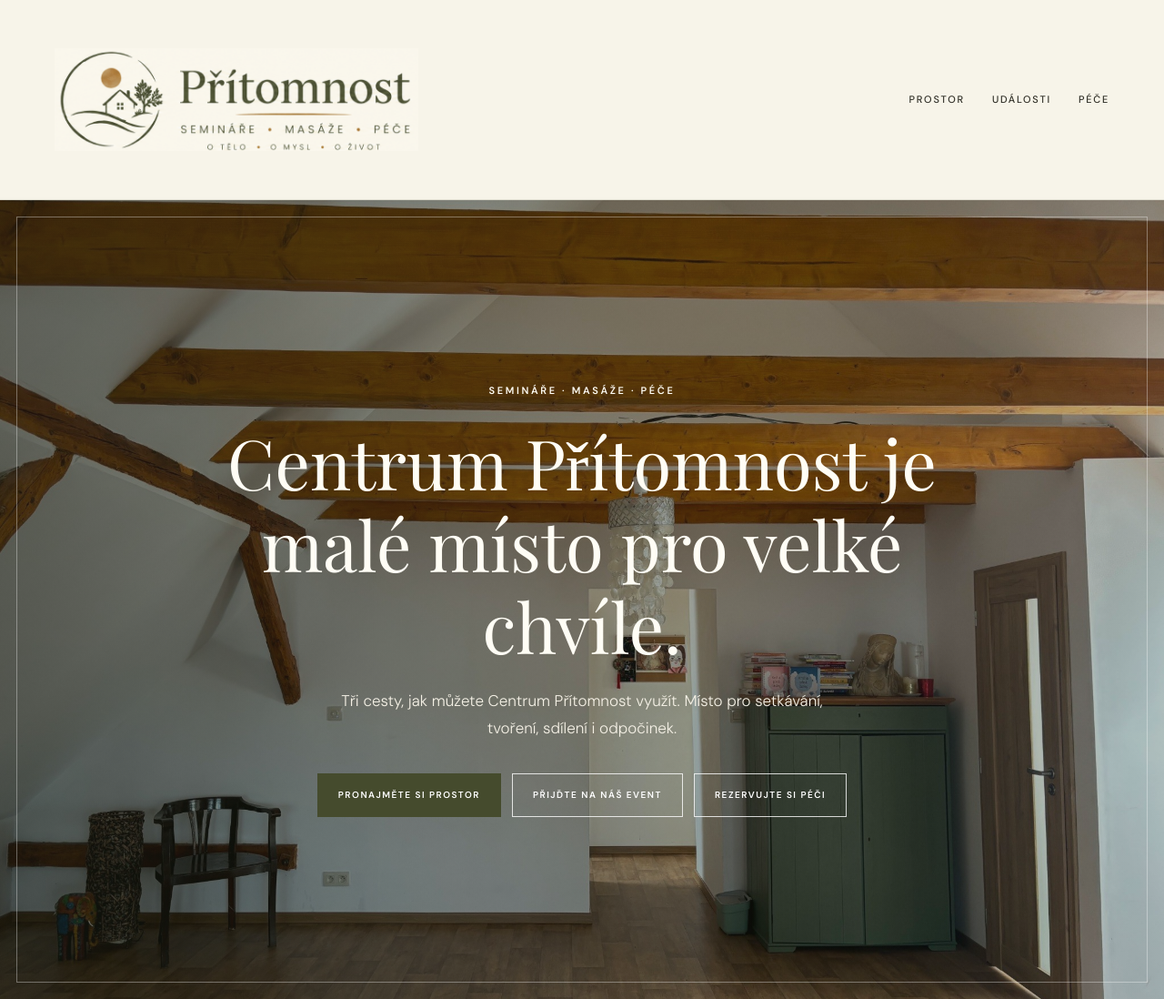
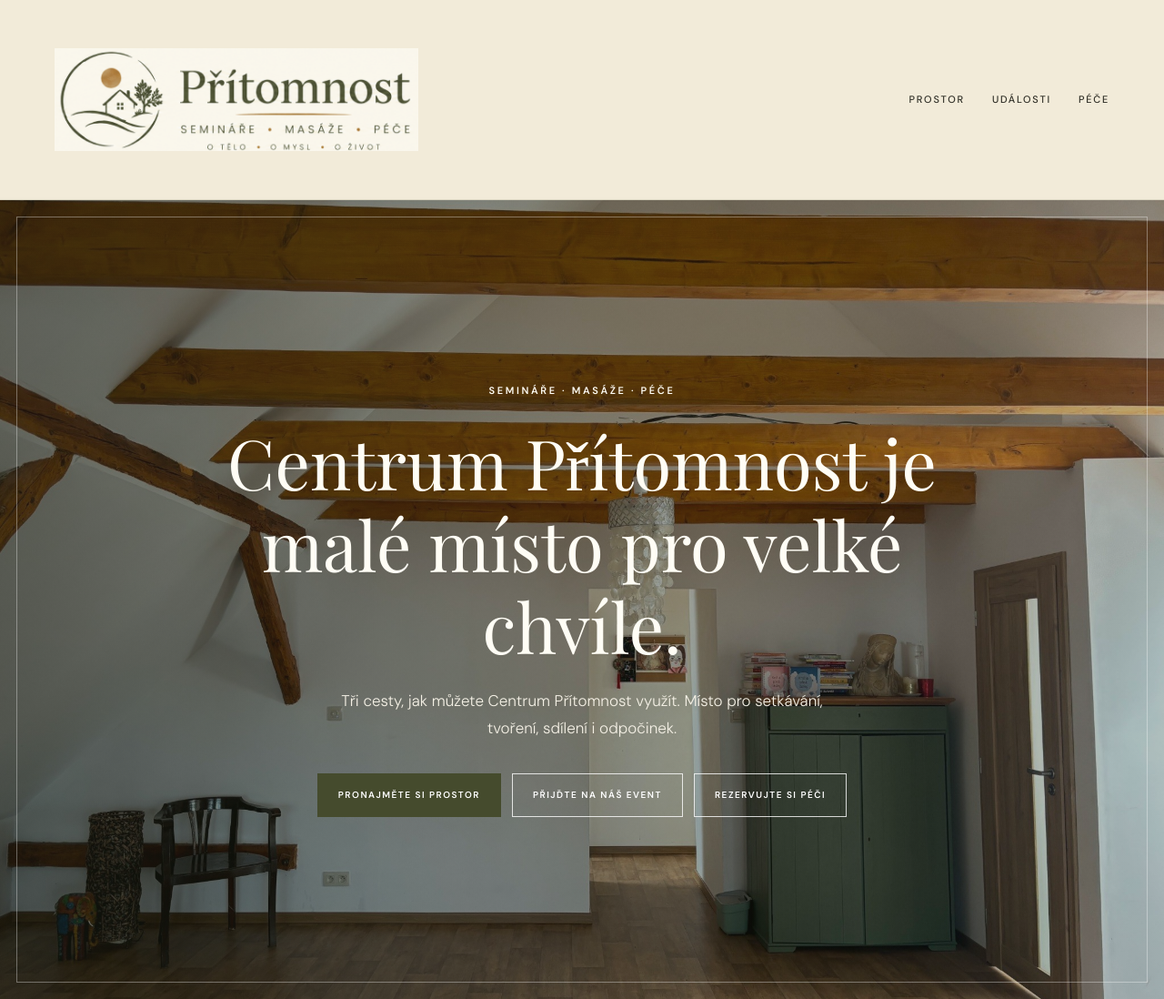
Before and after one commit to alansmorais/centrumpritomnost, a plain HTML site: page index.html in a window 1280 px wide. Shown: the top 1098 px of the page at 91% size. Drawn offline with nearby package versions, Linux system fonts and the light colour scheme; a web font is replaced by a local one.

Commit message:
Match sticky header background to logo background

```diff
--- a/index.html
+++ b/index.html
@@ -15,7 +15,7 @@
     body{margin:0;background:var(--cream);color:var(--ink);font-family:"DM Sans",sans-serif;font-weight:300;line-height:1.75}
     img{display:block;width:100%;height:100%;object-fit:cover}a{color:inherit;text-decoration:none}
     .wrap{width:min(1160px,calc(100% - 44px));margin:auto}
-    .topbar{height:220px;position:sticky;top:0;z-index:10;background:rgba(247,244,233,.98);backdrop-filter:blur(12px);border-bottom:1px solid rgba(69,75,45,.14)}
+    .topbar{height:220px;position:sticky;top:0;z-index:10;background:rgba(242,235,217,.98);backdrop-filter:blur(12px);border-bottom:1px solid rgba(69,75,45,.14)}
     .nav{height:100%;display:flex;align-items:center;justify-content:space-between;gap:24px}
     .brand{display:flex;align-items:center;gap:0;color:var(--olive);font-family:"Playfair Display",serif;font-size:25px;letter-spacing:.04em}
     .brand img{width:400px;height:160px;object-fit:contain;flex:0 0 400px}
```
